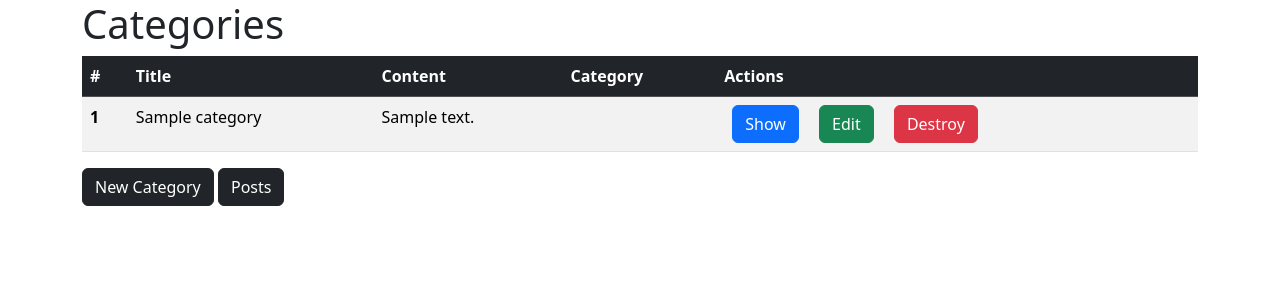
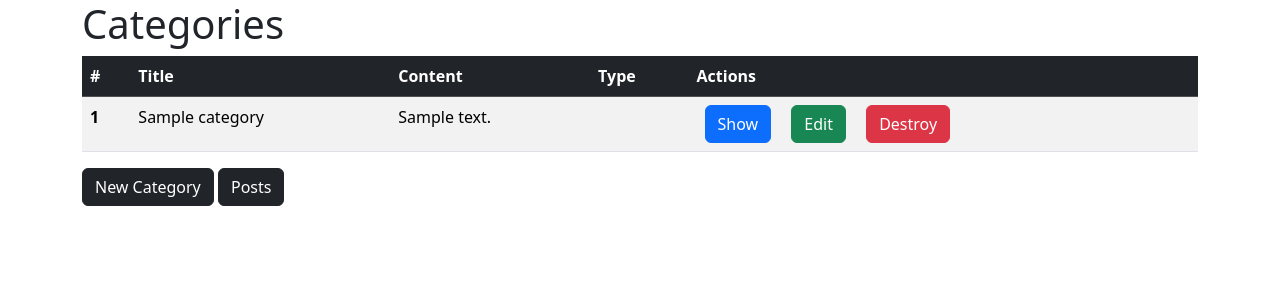
Before and after one commit to Samael19IT5/wikiapp, a Rails app: page /categories in a window 1280 px wide. Shown: the top 300 px of the page. Run offline with Rails 7, Linux system fonts and the light colour scheme; tables that the repository leaves empty hold one stand-in row (values such as "Sample post"); style sheets or scripts are compiled from the project's sources; some libraries are stand-ins or nearby versions.

Commit message:
update views

```diff
--- a/app/views/categories/index.html.erb
+++ b/app/views/categories/index.html.erb
@@ -5,7 +5,7 @@
     <th scope="col">#</th>
     <th scope="col">Title</th>
     <th scope="col">Content</th>
-    <th scope="col">Category</th>
+    <th scope="col">Type</th>
     <th colspan="3">Actions</th>
   </tr>
   </thead>
--- a/db/migrate/20221105203350_create_categories.rb
+++ b/db/migrate/20221105203350_create_categories.rb
@@ -3,7 +3,7 @@
     create_table :categories do |t|
       t.string :title
       t.text :description
-      t.string :category_type
+      t.integer :category_type
 
       t.timestamps
     end
```
